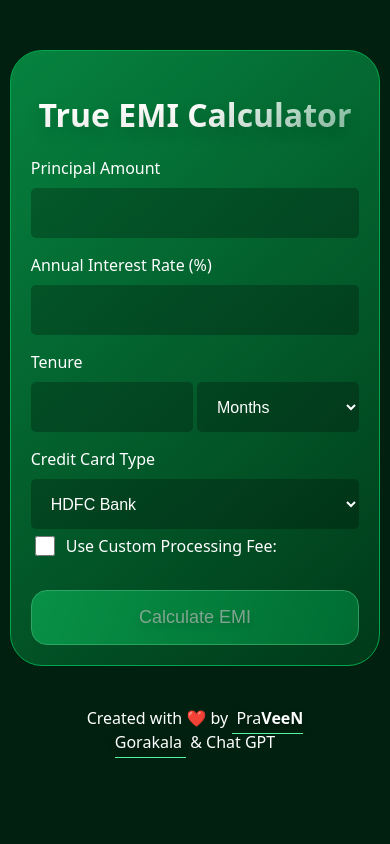
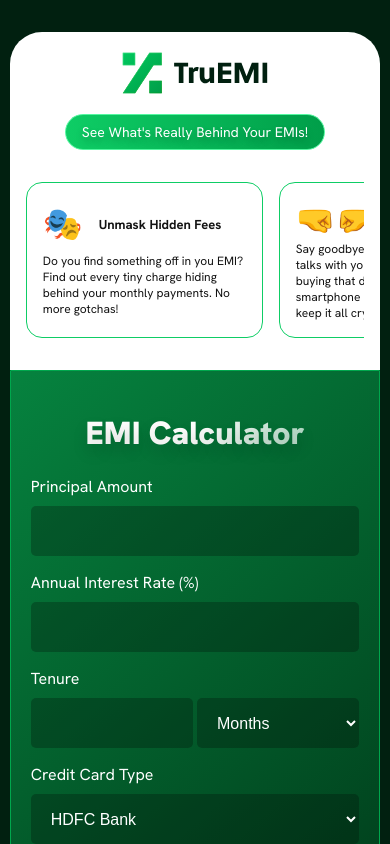
Before and after one commit to onlyveen/TrueEMI, a Next.js app: page / in a window 390 px wide. Shown: the top 844 px of the page. Built offline with nearby package versions, Linux system fonts and the light colour scheme.

Commit message:
logo and stuff

```diff
--- a/src/components/EMICalculator.js
+++ b/src/components/EMICalculator.js
@@ -66,8 +66,42 @@ const EMICalculator = () => {
     <div className="mod">
       <div className="container">
         <div className="splitView">
+          {!results ? (
+            <div class="header-section">
+              <img src="./assets/logo.svg" />
+              <p class="tagline">See What's Really Behind Your EMIs!</p>
+              <ul class="usp-list">
+                <li>
+                  <span>🎭</span>
+                  <strong>Unmask Hidden Fees</strong>
+                  <p>
+                    Do you find something off in you EMI? Find out every tiny
+                    charge hiding behind your monthly payments. No more gotchas!
+                  </p>
+                </li>
+                <li>
+                  <span>🤜🤛</span>
+                  <strong>BFF Budgeting</strong>
+                  <p>
+                    Say goodbye to awkward money talks with your pals. Whether
+                    you're buying that dream bike or the latest smartphone on
+                    your buddy's card, we keep it all crystal clear!
+                  </p>
+                </li>
+                <li>
+                  <span>💳</span>
+                  <strong>Track Every Rupee</strong>
+                  <p>
+                    How much extra? Track every rupee over the sticker price
+                    when you opt for EMIs. Be smart and see where your money's
+                    going!
+                  </p>
+                </li>
+              </ul>
+            </div>
+          ) : null}
           <div className="emiCalc">
-            <h1 className="title">True EMI Calculator</h1>
+            <h1 className="title">EMI Calculator</h1>
             <div className="inputGroup">
               <label>Principal Amount</label>
               <input
@@ -159,6 +193,7 @@ const EMICalculator = () => {
               </button>
             )}
           </div>
+
           {results ? (
             <div className="resultToggle">
               <div className="results">
--- a/src/pages/_document.js
+++ b/src/pages/_document.js
@@ -5,7 +5,7 @@ class MyDocument extends Document {
     return (
       <Html>
         <Head>
-          <link rel="icon" href="/favicon.ico" />
+          <link rel="icon" href="./favicon.png" />
           <meta
             name="description"
             content="Calculate your EMI with transparency and ease. Know the hidden charges and never fight over EMI calculations again."
--- a/src/styles/_EMICalculator.scss
+++ b/src/styles/_EMICalculator.scss
@@ -8,13 +8,107 @@
   align-items: center;
   justify-content: center;
   @media screen and (max-width: 991px) {
-    padding: 0;
+    padding: 32px 0;
     align-items: flex-start;
+    height: auto;
+  }
+  .header-section {
+    background: #fff;
+    padding: 32px;
+    flex: 1;
+    border-radius: 32px 0 0 32px;
+    @media screen and (max-width: 991px) {
+      border-radius: 32px 32px 0 0;
+      padding: 16px;
+      display: flex;
+      flex-direction: column;
+      align-items: center;
+      padding-bottom: 32px;
+    }
+    img {
+      display: block;
+      height: 50px;
+    }
+    .tagline {
+      margin: 16px 0 32px;
+      font-size: 18px;
+      color: #fff;
+      text-shadow: 0px 4px 7px rgba(0, 0, 0, 0.25);
+      border: 1px solid #54f8a1;
+      background: linear-gradient(90deg, #0ecd65 0%, #009e49 100%);
+      display: inline-block;
+      border-radius: 32px;
+      padding: 8px 16px;
+      @media screen and (max-width: 991px) {
+        font-size: 14px;
+      }
+    }
+    ul {
+      margin: 0;
+      padding: 0;
+      list-style-type: none;
+      display: flex;
+      @media screen and (max-width: 991px) {
+        width: 100%;
+        overflow: auto;
+        gap: 16px;
+      }
+
+      li {
+        width: calc(33.3333% - 24px * 2 / 3);
+        display: flex;
+        flex-direction: column;
+        overflow: hidden;
+        padding-right: 32px;
+        margin-right: 32px;
+        border-right: solid 1px #ddd;
+        @media screen and (max-width: 991px) {
+          min-width: 70%;
+          flex-direction: row;
+          gap: 16px;
+          align-items: center;
+          flex-wrap: wrap;
+          padding: 16px;
+          margin: 0;
+          border: solid 1px #0ecd65;
+          border-radius: 16px;
+          row-gap: 0px;
+        }
+        &:last-child {
+          padding: 0;
+          margin: 0;
+          border: none;
+          @media screen and (max-width: 991px) {
+            padding: 16px;
+            margin: 0;
+            border: solid 1px #0ecd65;
+          }
+        }
+        span {
+          font-size: 32px;
+        }
+        p {
+          margin: 0;
+          font-size: 12px;
+          @media screen and (max-width: 991px) {
+            width: 100%;
+          }
+        }
+        strong {
+          font-size: 13px;
+          margin-bottom: 12px;
+          display: block;
+          @media screen and (max-width: 991px) {
+            margin: 0;
+          }
+        }
+      }
+    }
   }
 }
 
 .container {
-  max-width: 1000px;
+  max-width: 1100px;
   width: 100%;
   margin: 0 auto;
   border-radius: 32px;
@@ -80,13 +174,13 @@
   width: 100%;
   margin-top: 10px;
   margin-left: auto;
-  color: #fff;
   font-size: 24px;
   border: none;
   font-size: 18px;
   cursor: pointer;
   transition: background-color 0.3s;
   border-radius: 16px;
+  color: #fff;
   text-shadow: 0px 4px 7px rgba(0, 0, 0, 0.25);
   border: 1px solid #54f8a1;
   background: linear-gradient(90deg, #0ecd65 0%, #009e49 100%);
@@ -224,6 +318,11 @@
     border: solid 1px #00a74d;
     background: linear-gradient(140deg, #068540 -3.16%, #003919 100%);
     padding: 20px;
+  }
+  .header-section + .emiCalc {
+    @media screen and (max-width: 991px) {
+      border-radius: 0 0 32px 32px;
+    }
   }
   .resultToggle {
     width: calc(60% - 32px / 2);
--- a/src/styles/index.scss
+++ b/src/styles/index.scss
@@ -1,7 +1,7 @@
 @import "EMICalculator";
+@import url("https://fonts.googleapis.com/css2?family=Hanken+Grotesk:ital,wght@0,100..900;1,100..900&display=swap");
 body {
-  font-family: system-ui, -apple-system, BlinkMacSystemFont, "Segoe UI", Roboto,
-    Oxygen, Ubuntu, Cantarell, "Open Sans", "Helvetica Neue", sans-serif;
+  font-family: "Hanken Grotesk", sans-serif;
   margin: 0;
 }
 
```
Also changed, not shown: public/assets/logo.svg (added), public/favicon.png (added).
